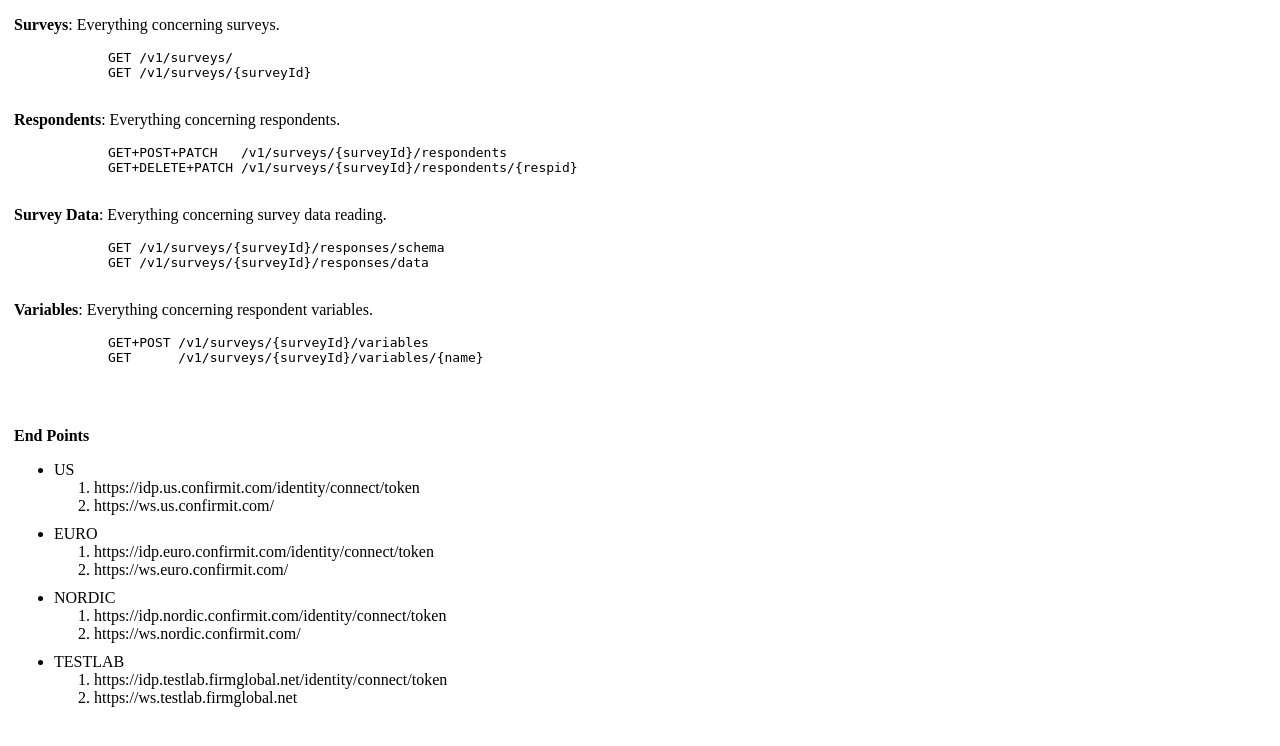
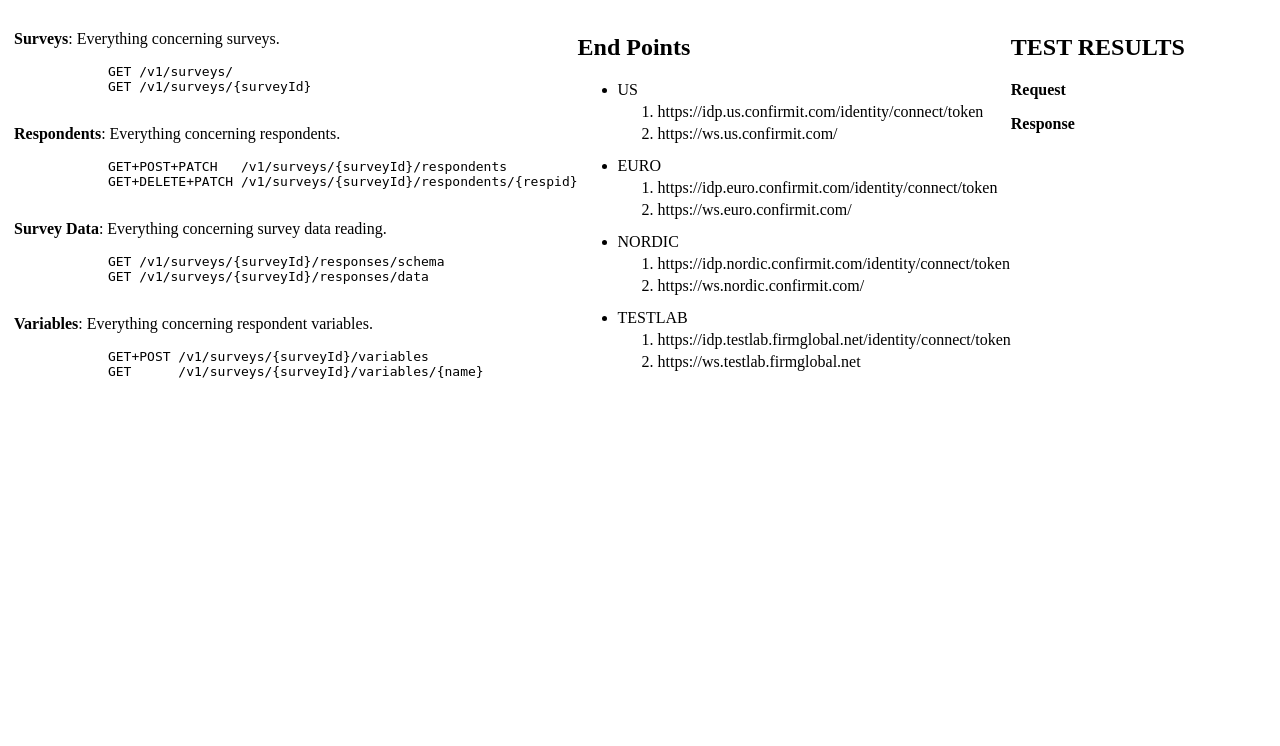
Before and after one commit to brianlondregan36/restful-respondent, a Flask app: page /Practice in a window 1280 px wide. Shown: the top 746 px of the page. Run offline with Flask 2, Linux system fonts and the light colour scheme.

Commit message:
first attempt at making a call and printing it onto the page

```diff
--- a/respondents/templates/practice.html
+++ b/respondents/templates/practice.html
@@ -8,11 +8,16 @@
   <style>
     body { margin-left: 14px; margin-top: 14px; }
     ol { padding-bottom: 10px; }
+    li { padding-bottom: 4px; }
+    .container { display: flex; }
+    .section { }
   </style>
 </head>
 
 <body>
-    <div>
+  <div class="container">
+
+    <div id="info1" class="section">
 	<p><strong>Surveys</strong>: Everything concerning surveys.</p>
 	<pre>
             GET /v1/surveys/
@@ -34,9 +39,9 @@
 	    GET      /v1/surveys/{surveyId}/variables/{name}
 	</pre>
     </div>
-    <br>
-    <div>
-	<p><strong>End Points</strong></p>
+
+    <div id="info2" class="section">
+	<h2>End Points</h2>
 	<ul>
         <li>US</li>
 	    <ol>
@@ -60,6 +65,15 @@
 	    </ol>
 	</ul>
     </div>
-    <br><br>
+
+    <div id="info3" class="section">
+	    <h2>TEST RESULTS</h2>
+	    <div><p><strong>Request</strong></p></div>
+	    <pre>{{ result[0] }}</pre>
+	    <div><p><strong>Response</strong></p></div>
+	    <pre>{{ result[1] }}</pre>
+    </div>
+
+  </div>
 </body>
 </html>
--- a/respondents/views.py
+++ b/respondents/views.py
@@ -47,12 +47,22 @@ def CreateSurveyResponse():
 
 @app.route('/Practice', methods=['GET'])
 def Practice():
-    return render_template('practice.html')
+    return render_template('practice.html', result=["",""])
 
 @app.route('/Practice/<site>', methods=['GET'])
 def PracticeWithActions(site):
     access_token = ConfirmitAuthenticate(site)
-    return render_template('practice.html')
+
+    root = "https://ws." + site + ".confirmit.com" if site == "us" or site == "euro" or site == "nordic" else "https://ws.testlab.firmglobal.net"
+    path = "/v1/surveys/p827434659274"
+    endpoint = root + resource
+
+    req = requests.get(endpoint, headers = {"Content-Type": "application/x-www-form-urlencoded", "authorization": access_token})
+
+    requestDesc = "GET " + endpoint + " using access token " + access_token
+    responseDesc = str(req.status_code) + ": " + str(req.text)
+
+    return render_template('practice.html', result=[requestDesc, responseDesc])
 
 
 
```
